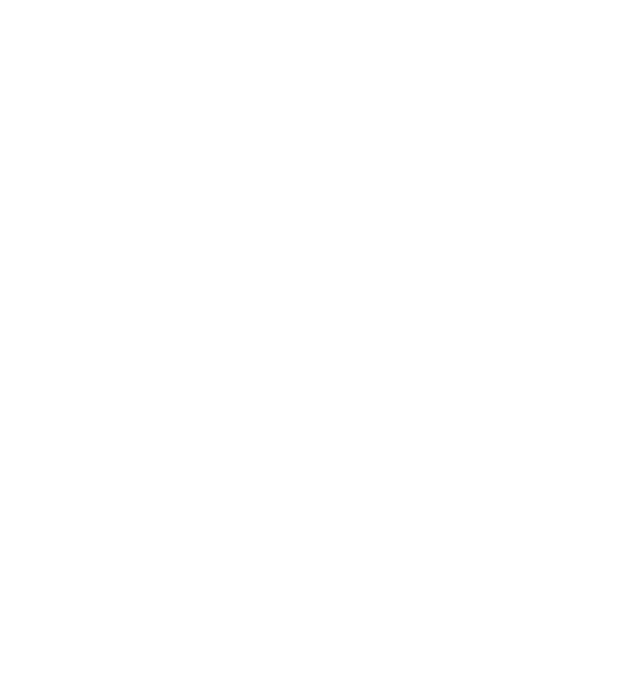
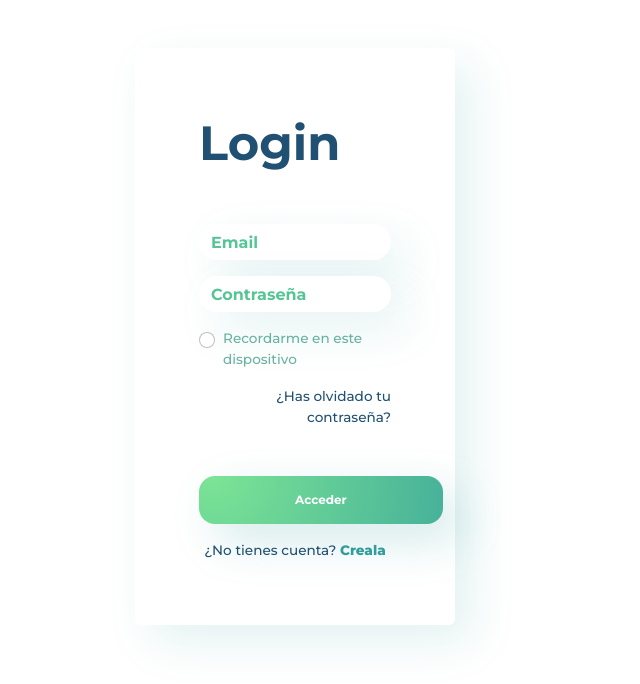
Before and after one commit to degouache/PillApp-web, an Angular app: page /login in a window 1280 px wide. Before the commit this address led to /. Shown: the top 684 px of the page, without its empty margins (345-985 px from the left). Built offline with nearby package versions, Linux system fonts and the light colour scheme.

Commit message:
Login almost done. Begining navigation between login-register.

```diff
--- /dev/null
+++ b/src/app/pages/login/login.component.html
@@ -0,0 +1,53 @@
+<section class="vh-100">
+    <div class="card col-12 col-sm-8 col-md-4 col-lg-3 col-xl-3 mx-auto mt-5">
+      <div class="card-body mx-5">
+        <h1 class="h1 mb-5 mt-5">Login</h1>
+        <div>
+          <form>
+
+            <div class="form-group mb-3">
+              <input
+                type="email"
+                class="form-control"
+                id="email"
+                aria-describedby="email"
+                placeholder="Email"
+              />
+
+            </div>
+            <div class="form-group mb-3">
+              <input
+                type="password"
+                class="form-control"
+                id="exampleInputPassword1"
+                placeholder="Contraseña"
+              />
+            </div>
+
+            <div class="form-group form-check mb-3">
+              <input
+                type="checkbox"
+                class="form-check-input"
+                id="exampleCheck1"
+              />
+              <label class="form-check-label" for="exampleCheck1"
+                >Recordarme en este dispositivo</label
+              >
+            </div>
+            <div class="mb-5 text-right">
+                <p class="mb-5 extrasmall">¿Has olvidado tu contraseña?
+                  </p>
+            </div>
+            <div class="text-center">
+              <button type="submit" class="btn btn-primary mb-3">
+                Acceder
+              </button>
+            </div>
+            <p class="mb-5 small text-center">¿No tienes cuenta?
+              <a href="">Creala</a>
+            </p>
+          </form>
+        </div>
+      </div>
+    </div>
+  </section>
--- /dev/null
+++ b/src/app/pages/login/login.component.ts
@@ -0,0 +1,15 @@
+import { Component, OnInit } from '@angular/core';
+
+@Component({
+  selector: 'app-login',
+  templateUrl: './login.component.html',
+  styleUrls: ['./login.component.css']
+})
+export class LoginComponent implements OnInit {
+
+  constructor() { }
+
+  ngOnInit(): void {
+  }
+
+}
--- a/src/app/pages/register/register.component.html
+++ b/src/app/pages/register/register.component.html
@@ -4,6 +4,7 @@
       <h1 class="h1 mb-5 mt-5">Crear<br />cuenta</h1>
       <div>
         <form>
+
           <div class="form-group mb-3">
             <input
               type="email"
@@ -12,6 +13,7 @@
               aria-describedby="email"
               placeholder="Email"
             />
+
           </div>
           <div class="form-group mb-3">
             <input
--- a/src/styles.css
+++ b/src/styles.css
@@ -69,6 +69,18 @@
         letter-spacing: normal;
         text-align: left;
         color: var(--textColor);
+}
+.extrasmall{
+
+    font-family: 'Montserrat', sans-serif;
+    font-size: 0.85rem;
+    font-weight: 500;
+    font-stretch: normal;
+    font-style: normal;
+    line-height: 1.54;
+    letter-spacing: normal;
+    text-align: right;
+    color: var(--textColor);
 }
 
 a {
@@ -166,9 +178,7 @@
 }
 
 .btn-primary {
-    /*width: 1.5rem;
-    height: 1.5rem;*/
-    margin: 17px 44.2px 23.6px 0;
+    margin: none;
     border-radius: 1rem;
     box-shadow: 17px 17px 44.5px 0 rgba(50, 157, 156, 0.21);
     background-image: radial-gradient(circle at 6% 0, #7be495, #329d9c 141%);
```
Also changed, not shown: src/app/app-routing.module.ts (+8 -2 lines), src/app/pages/login/login.module.ts (added, +16 -0 lines), src/app/pages/pages.module.ts (+5 -3 lines), src/app/pages/login/login.component.css (added), 1 other file (tests, documents, lock files or other folders).
